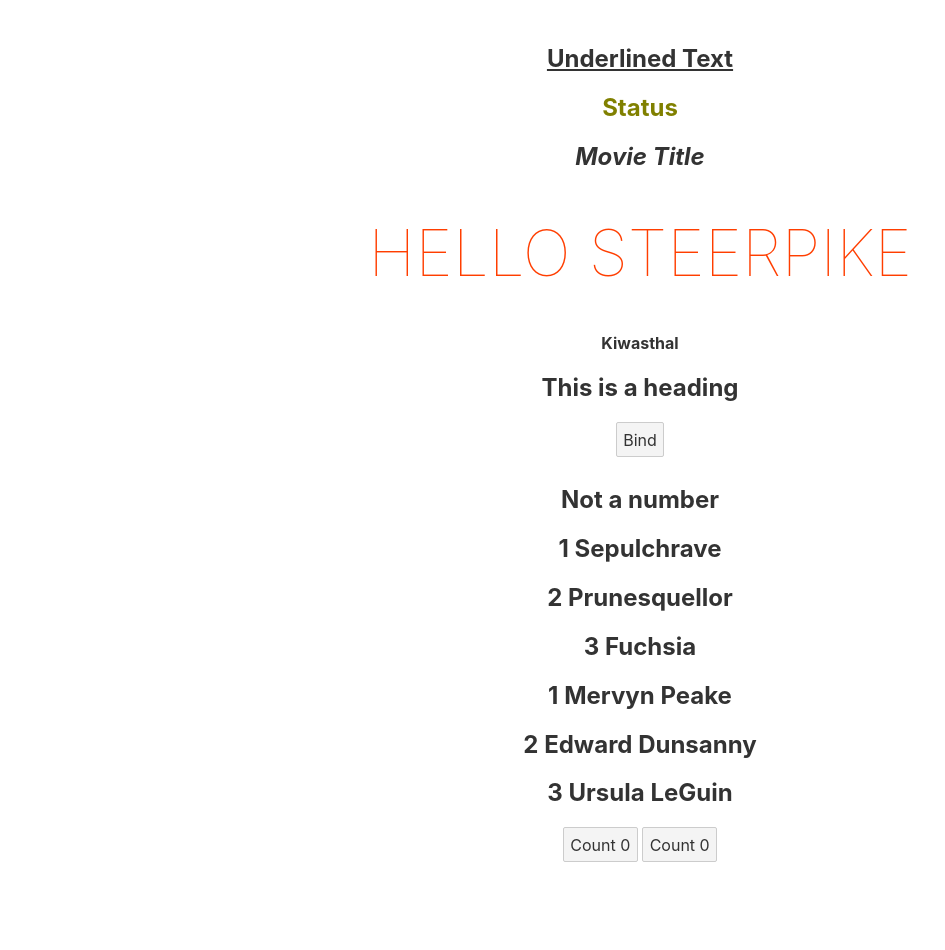
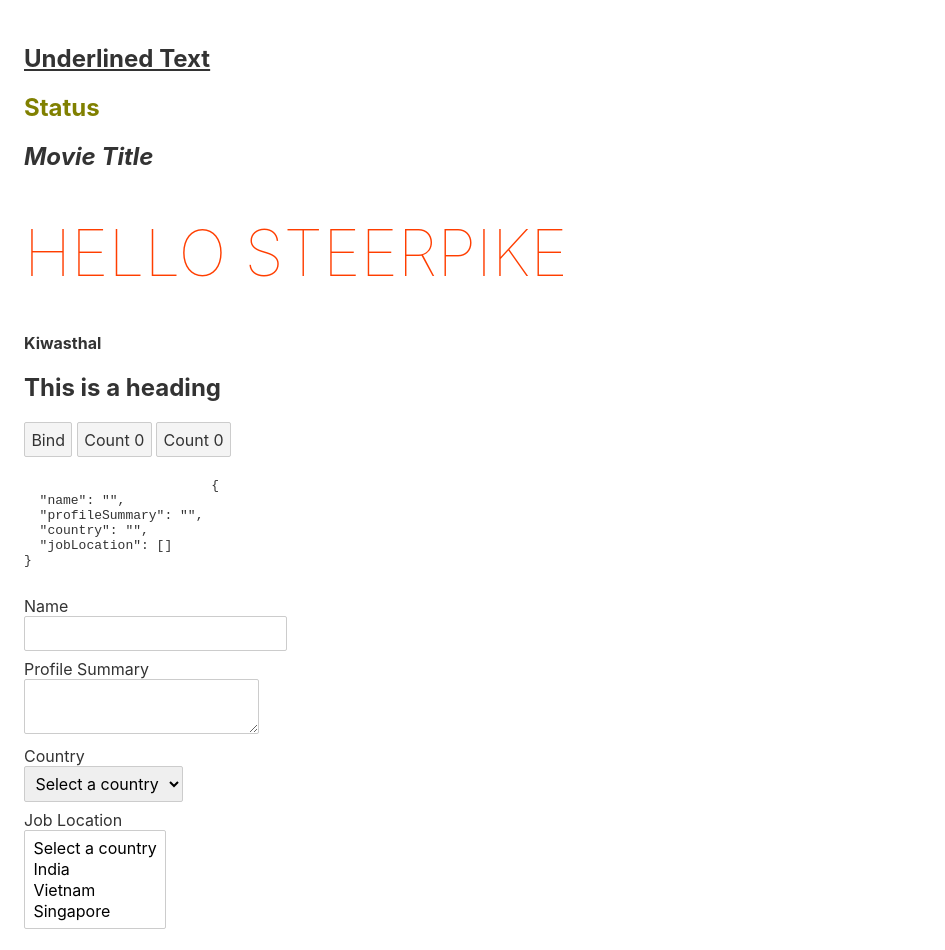
Before and after one commit to Kiwasthal/svelte-app, a Svelte app: page / in a window 1280 px wide. Shown: the top 950 px of the page, without its empty margins (0-945 px from the left). Before the commit the page ends 886 px from the top, so only its background shows below. Built offline with nearby package versions, Linux system fonts and the light colour scheme.

Commit message:
Form handling

```diff
--- a/src/App.svelte
+++ b/src/App.svelte
@@ -26,6 +26,13 @@
 		console.log(e);
 		count += stepSize
 	}
+
+	const  fromValues = {
+		name : '',
+		profileSummary : '',
+		country : '',
+		jobLocation : [],
+	}
 </script>
 
 <main>
@@ -37,7 +44,7 @@
 	<div>{@html github}</div>
 	<h2 id={headingId}>This is a heading</h2>
 	<button {disabled}>Bind</button>
-	{#if num===0}
+	<!-- {#if num===0}
 		<h2>The number is zero</h2>
 		{:else if num < 0}
 		<h2>The number is negative</h2>
@@ -51,13 +58,46 @@
 	{/each}
 	{#each fullNames as name , index (name.first)}
 	<h2>{index +1} {name.first} {name.last}</h2>
-	{/each}
+	{/each} -->
 	<!-- Inline f definition for simple handling -->
 	<!-- <button on:click={() => (count = count + 1)}>Count {count}</button> -->
 	<button on:click={(e) =>  handleClick(e,5)}>Count {count}</button>
 	<button on:click={(e) =>  handleClick(e,10)}>Count {count}</button>
+	<div>
+		<pre>
+			{JSON.stringify(fromValues , null , 2)}
+		</pre>
+	</div>
+	<form>
+		<div>
+			<label for="name">Name</label>
+			<input type="text"  id="name" bind:value={fromValues.name} />
+		</div>
+		<div>
+			<label for="profile">Profile Summary</label>
+			<textarea  id="profile" bind:value={fromValues.profileSummary} />
+		</div>
+		<div>
+			<label for="country">Country</label>
+			<select id="country" bind:value={fromValues.country}>
+				<option value="">Select a country</option>
+				<option value="india">India</option>
+				<option value="vietnam">Vietnam</option>
+				<option value="singapore">Singapore</option>
+			</select>
+		</div>
+		<div>
+			<label for="job-location">Job Location</label>
+			<select id="job-location" bind:value={fromValues.jobLocation} multiple>
+				<option value="">Select a country</option>
+				<option value="india">India</option>
+				<option value="vietnam">Vietnam</option>
+				<option value="singapore">Singapore</option>
+			</select>
+
+		</div>
+	</form>
 </main>
-
 <style>
 	.underline {
 		text-decoration: underline;
@@ -76,7 +116,7 @@
 	}
 
 	main {
-		text-align: center;
+		/* text-align: center; */
 		padding: 1em;
 		max-width: 240px;
 		margin: 0 auto;
@@ -89,6 +129,10 @@
 		font-weight: 100;
 	}
 
+	input + label {
+		display: inline-flex;
+	}
+
 	@media (min-width: 640px) {
 		main {
 			max-width: none;
```
